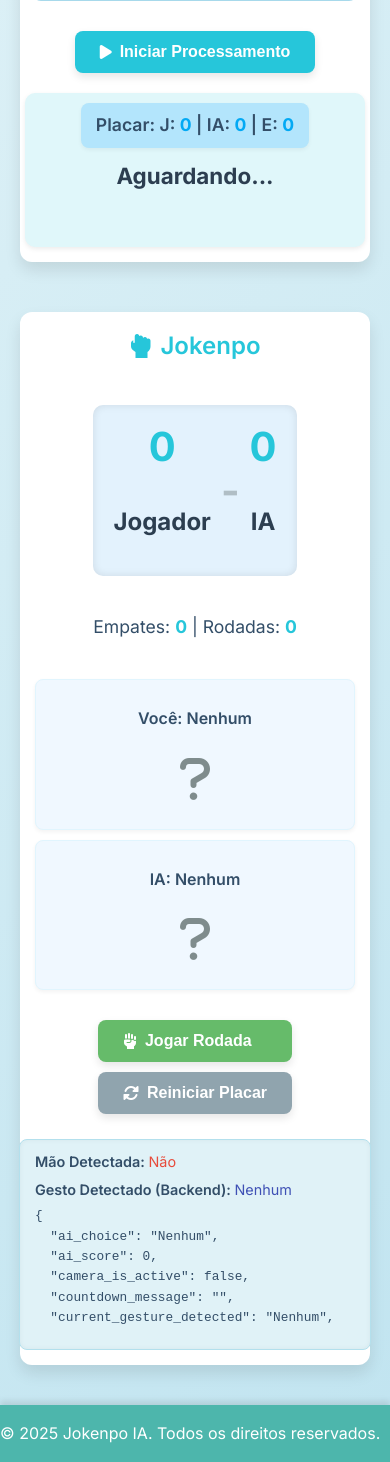
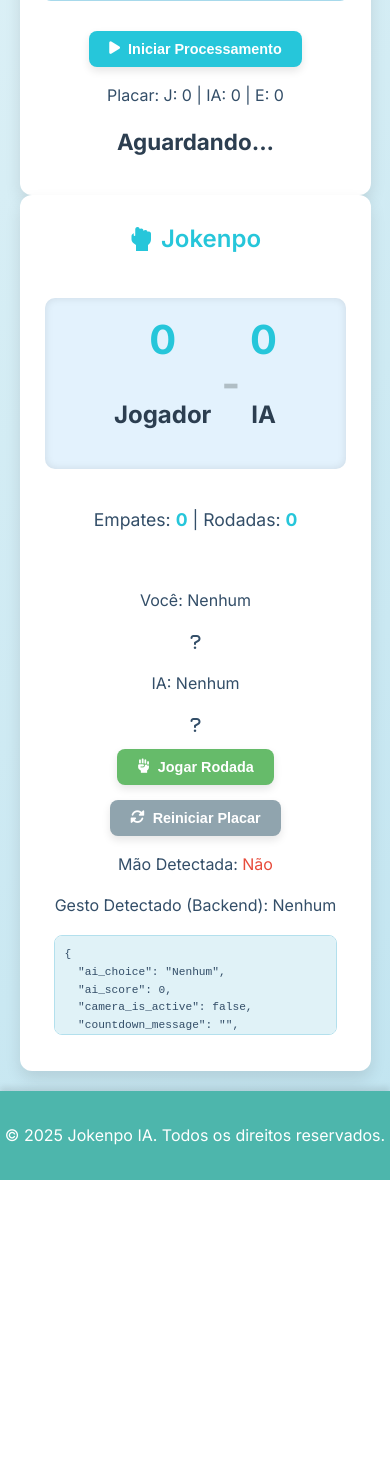
Before and after one commit to CalebeGomes740/MaoRobotica-Joken_Campus-Party, a Flask app: page / in a window 390 px wide. Shown: the part 370-1832 px from the top of the page. After the commit the page ends 1550 px from the top, so only its background shows below. Run offline with Flask 3, Linux system fonts and the light colour scheme.

Commit message:
Update style.css

```diff
--- a/static/css/style.css
+++ b/static/css/style.css
@@ -33,42 +31,74 @@ main {
     flex: 1;
     padding: 20px;
     display: flex;
-    justify-content: center;
-    align-items: flex-start; /* Align to the top */
+    flex-direction: column; /* Organiza as linhas verticalmente */
+    align-items: center;
     flex-grow: 1;
+    width: 100%;
 }
 
-.container {
+.main-layout-container {
     display: flex;
-    flex-wrap: wrap;
-    gap: 30px; /* Spacing between cards */
+    flex-direction: column;
+    gap: 30px; /* Espaço entre as seções (linhas) principais */
+    width: 100%;
+    max-width: 1200px; /* Largura máxima para o conteúdo principal */
+}
+
+/* Estilos para a linha superior (Placar e Controles) */
+.top-info-controls-row {
+    display: flex;
+    justify-content: center; /* Centraliza o card na linha */
+    width: 100%;
+}
+
+/* Estilos para a linha do meio (Câmeras) */
+.camera-robot-row {
+    display: flex;
+    flex-wrap: wrap; /* Permite quebrar linha em telas pequenas */
+    gap: 30px;
     justify-content: center;
     width: 100%;
-    max-width: 1200px; /* Max content width */
 }
 
+/* Estilos para a linha inferior (Mensagens e Debug) */
+.bottom-messages-debug-row {
+    display: flex;
+    flex-wrap: wrap; /* Permite quebrar linha em telas pequenas */
+    gap: 30px;
+    justify-content: center;
+    width: 100%;
+}
+
+/* Estilos gerais para os cards */
 .card {
-    background-color: #ffffff; /* Mantido branco para destaque */
+    background-color: #ffffff;
     border-radius: 12px;
-    box-shadow: 0 8px 16px rgba(0, 0, 0, 0.1); /* More pronounced shadow */
+    box-shadow: 0 8px 16px rgba(0, 0, 0, 0.1);
     padding: 25px;
-    flex: 1;
-    min-width: 320px; /* Minimum width for mobile */
-    max-width: 550px; /* Max width for each card */
+    flex: 1; /* Permite que os cards cresçam e encolham dentro de suas linhas */
+    min-width: 300px; /* Largura mínima para mobile */
+    max-width: 585px; /* Ajuste para ter 2 cards por linha com gap de 30px em 1200px */
     display: flex;
     flex-direction: column;
     align-items: center;
     text-align: center;
-    transition: transform 0.3s ease-in-out; /* Hover animation */
+    transition: transform 0.3s ease-in-out;
+    box-sizing: border-box; /* Inclui padding e borda na largura total */
 }
 
+/* Card para Placar e Controles (linha superior) */
+.game-scoreboard-controls {
+    max-width: 800px; /* Um pouco mais largo para acomodar tudo em uma coluna grande */
+}
+
+
 .card:hover {
-    transform: translateY(-5px); /* Lift effect */
+    transform: translateY(-5px);
 }
 
 h2 {
-    /* Tons de azul para os títulos de seção */
-    color: #26c6da; /* Ciano mais brilhante */
+    color: #26c6da;
     margin-top: 0;
     font-weight: 600;
     font-size: 1.8rem;
@@ -117,8 +147,87 @@ h2 {
     flex-wrap: wrap;
     justify-content: center;
     margin-top: 10px;
+    width: 100%; /* Ocupa a largura total do seu container pai */
 }
 
+/* Estilos para o ícone de gesto ao vivo do jogador */
+.player-info-live {
+    margin-top: 20px;
+    display: flex;
+    flex-direction: column;
+    align-items: center;
+}
+
+.player-info-live p {
+    margin: 0 0 10px 0;
+    font-weight: 600;
+    color: #334e68;
+}
+
+.player-info-live .gesture-icon {
+    font-size: 4rem; /* Um pouco maior que os placares de gesto */
+    color: #26c6da; /* Ciano */
+}
+
+
+/* Estilos para a seção da Mão Robótica */
+.robot-section .robot-hand-display {
+    width: 100%;
+    max-width: 640px;
+    height: 250px; /* Mantém uma altura consistente com a câmera */
+    background-color: #e3f2fd;
+    border: 2px solid #a7d9eb;
+    border-radius: 8px;
+    display: flex;
+    flex-direction: column;
+    justify-content: center;
+    align-items: center;
+    gap: 15px;
+    margin-bottom: 20px; /* Adiciona espaço abaixo da mão robótica */
+    box-shadow: inset 0 0 10px rgba(0, 0, 0, 0.1);
+}
+
+.robot-section .robot-status {
+    font-size: 1.2rem;
+    font-weight: 600;
+    color: #4db6ac;
+    margin: 0;
+}
+
+.robot-section .gesture-icon {
+    font-size: 6rem;
+    color: #26c6da;
+}
+
+/* Estilos para feedback de jogo da IA (contagem e resultado) */
+.ai-game-feedback {
+    margin-top: 15px;
+    width: 100%;
+    display: flex;
+    flex-direction: column;
+    align-items: center;
+    gap: 8px;
+}
+
+.ai-game-feedback .countdown-ai {
+    font-size: 1.8rem;
+    font-weight: 700;
+    color: #ff9800; /* Laranja */
+    margin: 0;
+}
+
+.ai-game-feedback .result-ai {
+    font-size: 1.5rem;
+    font-weight: 600;
+    color: #2c3e50; /* Cor padrão */
+    margin: 0;
+}
+.ai-game-feedback .result-ai.won { color: #4caf50; }
+.ai-game-feedback .result-ai.lost { color: #f44336; }
+.ai-game-feedback .result-ai.draw { color: #ffeb3b; }
+
+
+/* Botões - estilos gerais */
 .button {
     padding: 12px 25px;
     border: none;
@@ -138,45 +247,19 @@ h2 {
     box-shadow: 0 6px 12px rgba(0, 0, 0, 0.2);
 }
 
-.button.primary {
-    /* Azul mais vibrante para botões primários */
-    background-color: #26c6da;
-    color: white;
-}
+.button.primary { background-color: #26c6da; color: white; }
+.button.primary:hover { background-color: #00bcd4; }
+.button.danger { background-color: #ef5350; color: white; }
+.button.danger:hover { background-color: #e53935; }
+.button.success { background-color: #66bb6a; color: white; }
+.button.success:hover { background-color: #43a047; }
+.button.info { background-color: #90a4ae; color: white; }
+.button.info:hover { background-color: #78909c; }
 
-.button.primary:hover {
-    background-color: #00bcd4; /* Um pouco mais escuro no hover */
-}
 
-.button.danger {
-    background-color: #ef5350; /* Vermelho mais suave */
-    color: white;
-}
-
-.button.danger:hover {
-    background-color: #e53935;
-}
-
-.button.success {
-    background-color: #66bb6a; /* Verde mais suave */
-    color: white;
-}
-
-.button.success:hover {
-    background-color: #43a047;
-}
-
-.button.info {
-    background-color: #90a4ae; /* Azul-acinzentado para botões de informação/reset */
-    color: white;
-}
-.button.info:hover {
-    background-color: #78909c;
-}
-
-/* Styles for the Jokenpo section */
-.jokenpo-game-section {
-    /* No specific SVG styles needed here, as the scoreboard is pure HTML */
+/* Estilos para a seção do Placar e Controles (dentro do top-info-controls-row) */
+.game-scoreboard-controls {
+    /* Herda de .card */
 }
 
 .scoreboard {
@@ -188,69 +271,39 @@ h2 {
     font-size: 2rem;
     font-weight: 700;
     color: #2c3e50;
-    /* Fundo do placar em tom de azul claro */
-    background-color: #e3f2fd; /* Azul muito claro */
+    background-color: #e3f2fd;
     padding: 15px 30px;
     border-radius: 10px;
     box-shadow: inset 0 0 8px rgba(0, 0, 0, 0.1);
+    width: 100%;
+    box-sizing: border-box;
 }
 
-.score {
-    text-align: center;
-}
-
-.score span {
-    color: #26c6da; /* Ciano para a pontuação */
-    font-size: 3rem;
-}
-
-.separator {
-    font-size: 3rem;
-    color: #b0bec5; /* Cinza azulado */
-}
+.score { text-align: center; }
+.score span { color: #26c6da; font-size: 3rem; }
+.separator { font-size: 3rem; color: #b0bec5; }
 
 .round-info {
     margin-bottom: 20px;
     font-size: 1.1rem;
     font-weight: 500;
+    width: 100%;
+    text-align: center;
+}
+.round-info span { color: #26c6da; font-weight: 700; }
+
+.jokenpo-controls {
+    display: flex;
+    gap: 15px;
+    flex-wrap: wrap;
+    justify-content: center;
+    width: 100%;
+    margin-top: 10px;
 }
 
-.round-info span {
-    color: #26c6da; /* Ciano para info da rodada */
-    font-weight: 700;
-}
-
-/* Nova área de feedback do jogo (placar mini e resultado principal) */
-.game-feedback-area {
-    width: 100%;
-    margin-top: 20px;
-    display: flex;
-    flex-direction: column;
-    align-items: center;
-    gap: 10px;
-    padding: 10px; /* Padding for the entire feedback area */
-    background-color: #e0f7fa; /* Azul mais claro ainda */
-    border-radius: 10px;
-    box-shadow: 0 2px 5px rgba(0,0,0,0.08); /* Subtle shadow */
-}
-
-.scoreboard-mini {
-    background-color: #b3e5fc; /* Azul claro para o mini placar */
-    padding: 8px 15px;
-    border-radius: 8px;
-    font-size: 1.1rem;
-    font-weight: 600;
-    color: #334e68;
-    box-shadow: 0 2px 4px rgba(0,0,0,0.05);
-}
-
-.scoreboard-mini p {
-    margin: 0;
-}
-
-.scoreboard-mini span {
-    color: #03a9f4; /* Azul mais intenso para pontuação mini */
-    font-weight: 700;
+/* Estilos para a seção de Mensagens Principais (dentro de bottom-messages-debug-row) */
+.main-messages-section {
+    /* Herda de .card */
 }
 
 .result-message-area {
@@ -258,176 +311,101 @@ h2 {
     display: flex;
     flex-direction: column;
     align-items: center;
+    gap: 10px; /* Espaço entre os elementos de mensagem */
 }
 
-#round-result-main { /* Mensagem de resultado principal */
+#round-result-main {
     font-size: 1.8rem;
     font-weight: 700;
-    color: #2c3e50; /* Default color for result */
-    margin: 0 0 10px 0; /* Spacing below the message */
+    color: #2c3e50;
+    margin: 0;
 }
+#round-result-main.won { color: #4caf50; }
+#round-result-main.lost { color: #f44336; }
+#round-result-main.draw { color: #ffeb3b; }
 
-/* Colors for the result (main) */
-#round-result-main.won { color: #4caf50; } /* Verde vibrante */
-#round-result-main.lost { color: #f44336; } /* Vermelho vibrante */
-#round-result-main.draw { color: #ffeb3b; } /* Amarelo vibrante */
-
-
-.countdown-display {
-    margin-top: 5px; /* Adjust to not conflict with result message */
-}
-
+.countdown-display { margin: 0; }
 #countdown-message {
     font-size: 2.2rem;
     font-weight: 700;
-    color: #ff9800; /* Laranja (mantido vibrante para contraste) */
+    color: #ff9800;
     transition: color 0.3s ease;
+    margin: 0;
 }
 
-.current-gestures {
-    display: flex;
-    justify-content: space-around;
-    width: 100%;
-    margin-bottom: 20px;
-    flex-wrap: wrap; /* Allows wrapping on small screens */
-    gap: 15px;
+/* Estilos para a seção de Debug (dentro de bottom-messages-debug-row) */
+.debug-info-section {
+    /* Herda de .card */
+    text-align: left;
 }
 
-.player-info, .ai-info {
-    flex: 1;
-    min-width: 120px; /* Minimum width for each gesture box */
-    background-color: #f0f8ff; /* Fundo mais claro para info de jogada */
-    border: 1px solid #e1f5fe; /* Borda azul claro */
+.debug-content {
+    width: 100%;
+}
+
+.debug-info-section h3 {
+    margin-top: 0;
+    color: #26c6da;
+    font-size: 1.2rem;
+    margin-bottom: 10px;
+}
+.debug-info-section p { margin: 0 0 5px 0; font-weight: 600; }
+.debug-info-section span { font-weight: 400; color: #3f51b5; }
+#jokenpo-json-display {
+    background-color: #e0f2f7;
+    border: 1px solid #b3e0ed;
     border-radius: 8px;
     padding: 10px;
-    box-shadow: 0 2px 4px rgba(0, 0, 0, 0.05);
-}
-
-.current-gestures p {
-    margin-bottom: 5px;
-    font-weight: 600;
-}
-
-.gesture-icon {
-    font-size: 3rem;
-    color: #7f8c8d; /* Default color for gesture icons (mantido) */
-    margin-top: 10px;
-    transition: transform 0.2s ease-out; /* Animation for icons */
-}
-
-.jokenpo-controls {
-    display: flex;
-    gap: 15px;
-    flex-wrap: wrap;
-    justify-content: center;
-    margin-top: 10px;
-}
-
-.debug-info {
-    margin-top: 25px;
-    width: 100%;
-    font-size: 0.9rem;
-    text-align: left;
-    background-color: #e0f2f7; /* Tom de azul claro para debug */
-    border: 1px solid #b3e0ed; /* Borda mais escura */
-    border-radius: 8px;
-    padding: 10px 15px;
-    box-shadow: inset 0 0 5px rgba(0, 0, 0, 0.05);
-}
-
-.debug-info p {
-    margin: 0 0 5px 0;
-    font-weight: 600;
-}
-
-.debug-info span {
-    font-weight: 400;
-    color: #3f51b5; /* Azul mais escuro para valores debug */
-}
-
-#jokenpo-json-display {
-    background-color: #e0f2f7; /* Mesmo fundo que debug-info */
-    border: none;
-    border-radius: 0;
-    padding: 0;
     margin-top: 5px;
     font-family: 'Courier New', Courier, monospace;
     font-size: 0.8rem;
     white-space: pre-wrap;
     word-break: break-all;
-    max-height: 120px; /* Limited height for JSON */
+    max-height: 150px;
     overflow-y: auto;
     width: 100%;
     text-align: left;
+    box-sizing: border-box;
 }
 
 footer {
-    /* Tons de azul mais escuro para o rodapé */
     background-color: #4db6ac;
     color: #ffffff;
-    margin-top: auto; /* Pushes the footer to the bottom of the page */
+    margin-top: auto;
     box-shadow: 0 -4px 6px rgba(0, 0, 0, 0.1);
+    padding: 1rem 0;
+    text-align: center;
 }
 
-/* Media Queries for Responsiveness */
-@media (max-width: 768px) {
-    h1 {
-        font-size: 2rem;
-    }
-
-    .container {
-        flex-direction: column;
+/* Media Queries para Responsividade */
+@media (max-width: 992px) { /* Tablets e Mobile */
+    .top-info-controls-row,
+    .camera-robot-row,
+    .bottom-messages-debug-row {
+        flex-direction: column; /* Empilha as seções em colunas */
         align-items: center;
     }
-
     .card {
-        margin-bottom: 20px;
-        min-width: 90%;
-    }
-
-    .controls, .jokenpo-controls {
-        flex-direction: column;
-        gap: 10px;
-    }
-
-    .button {
-        width: 100%;
-    }
-
-    .current-gestures {
-        flex-direction: column;
-        gap: 10px;
+        min-width: 90%; /* Linha 261: Mantido. Garante que o card ocupe 90% da largura em telas menores. */
+        max-width: 90%; /* Ocupa a maior parte da largura em telas menores */
     }
 }
 
-@media (max-width: 480px) {
-    h1 {
-        font-size: 1.8rem;
+@media (max-width: 480px) { /* Mobile muito pequeno */
+    h1 { font-size: 1.8rem; }
+    h2 { font-size: 1.5rem; }
+    .scoreboard { font-size: 1.5rem; gap: 10px; padding: 10px 20px; }
+    .score span { font-size: 2.5rem; }
+    .separator { font-size: 2.5rem; }
+    #round-result-main, .ai-game-feedback .result-ai { font-size: 1.4rem; }
+    #countdown-message, .ai-game-feedback .countdown-ai { font-size: 1.8rem; }
+    .button { padding: 10px 20px; font-size: 0.9rem; }
+    .player-info-live .gesture-icon { font-size: 3rem; }
+    .robot-section .robot-hand-display {
+        height: 180px; /* Linha 305: Mantido. Altura fixa para telas muito pequenas, pode ser necessário para manter o layout compacto. */
     }
-
-    .card {
-        padding: 15px;
-    }
-
-    h2 {
-        font-size: 1.5rem;
-    }
-
-    .scoreboard {
-        font-size: 1.5rem;
-        gap: 10px;
-        padding: 10px 20px;
-    }
-    .score span {
-        font-size: 2.5rem;
-    }
-    .separator {
-        font-size: 2.5rem;
-    }
-    #round-result-main {
-        font-size: 1.4rem; /* Smaller on small screens */
-    }
-    #countdown-message {
-        font-size: 1.8rem;
-    }
+    .robot-section .gesture-icon { font-size: 5rem; }
+    .debug-info-section h3 { font-size: 1rem; }
+    .debug-info-section p { font-size: 0.8rem; }
+    #jokenpo-json-display { max-height: 100px; font-size: 0.7rem; }
 }
```
Also changed, not shown: other parts of static/css/style.css (+11 -13 lines).
